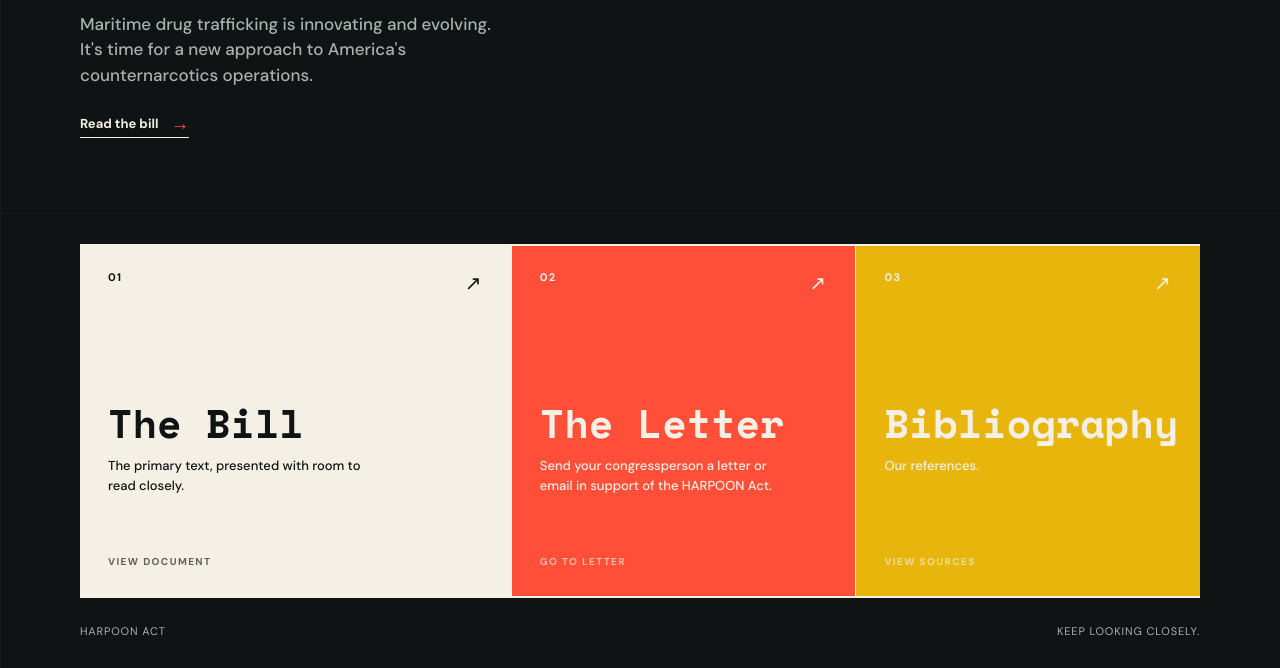
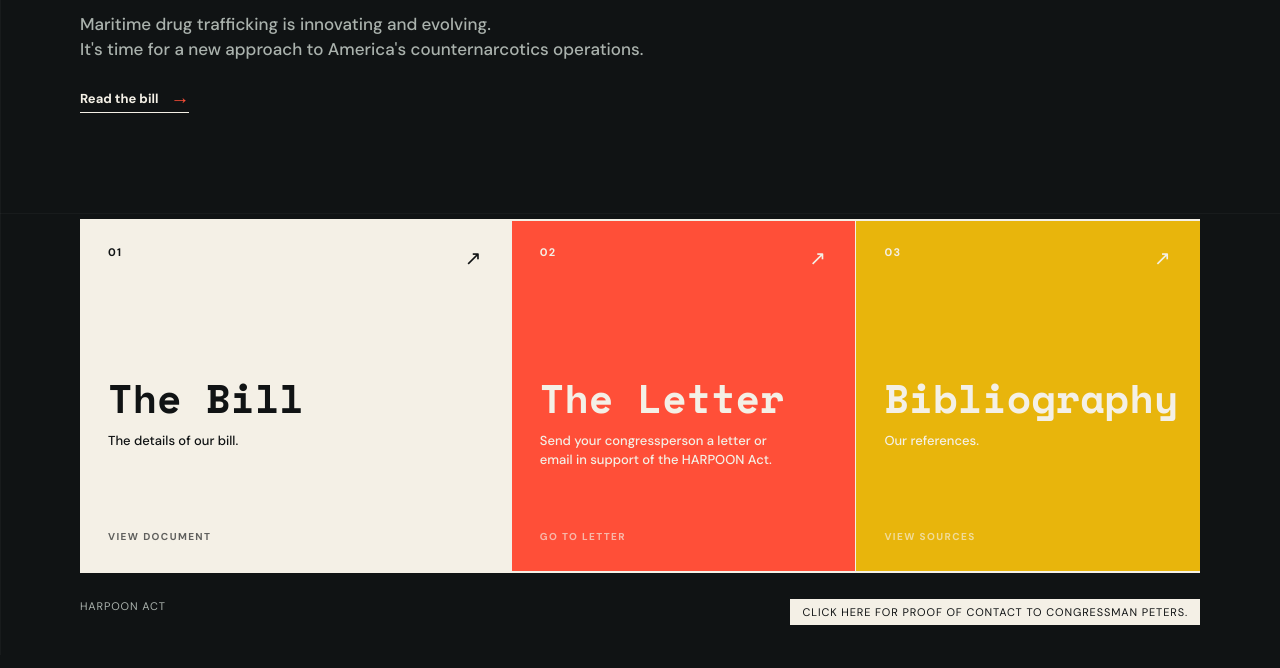
Before and after one commit to kmanar-dodo/harpoon-project, a plain HTML site: page index.html in a window 1280 px wide. Shown: the part 587-1255 px from the top of the page. Drawn offline with nearby package versions, Linux system fonts and the light colour scheme.

Commit message:
Update index.html

```diff
--- a/index.html
+++ b/index.html
@@ -21,15 +21,15 @@
     <section class="hero page-width">
       <p class="eyebrow">The HARPOON Act project <span></span> 2026</p>
       <h1>It's time America treated its war on drugs <em>like a real war.</em></h1>
-      <p class="hero-intro">Maritime drug trafficking is innovating and evolving. It's time for a new approach to America's counternarcotics operations.</p>
+      <p class="hero-intro">Maritime drug trafficking is innovating and evolving. <span class="nowrap-sentence">It's time for a new approach to America's counternarcotics operations.</span></p>
       <a class="text-link" href="bill.html">Read the bill <span aria-hidden="true">→</span></a>
     </section>
     <section class="home-grid page-width" aria-label="Project sections">
-      <a class="feature-panel panel-bill" href="bill.html"><div class="panel-top"><span>01</span><span class="arrow">↗</span></div><h2>The Bill</h2><p>The primary text, presented with room to read closely.</p><span class="panel-label">View document</span></a>
+      <a class="feature-panel panel-bill" href="bill.html"><div class="panel-top"><span>01</span><span class="arrow">↗</span></div><h2>The Bill</h2><p>The details of our bill.</p><span class="panel-label">View document</span></a>
       <a class="feature-panel panel-letter" href="letter.html"><div class="panel-top"><span>02</span><span class="arrow">↗</span></div><h2>The Letter</h2><p>Send your congressperson a letter or email in support of the HARPOON Act.</p><span class="panel-label">Go to letter</span></a>
       <a class="feature-panel panel-sources" href="bibliography.html"><div class="panel-top"><span>03</span><span class="arrow">↗</span></div><h2>Bibliography</h2><p>Our references.</p><span class="panel-label">View sources</span></a>
     </section>
   </main>
-  <footer class="site-footer page-width"><span>HARPOON Act</span><a class="secret-link" href="proof-of-letter.html">Keep looking closely.</a></footer>
+  <footer class="site-footer page-width"><span>HARPOON Act</span><a class="proof-link" href="proof-of-letter.html">Click here for proof of contact to Congressman Peters.</a></footer>
 </body>
 </html>
```
